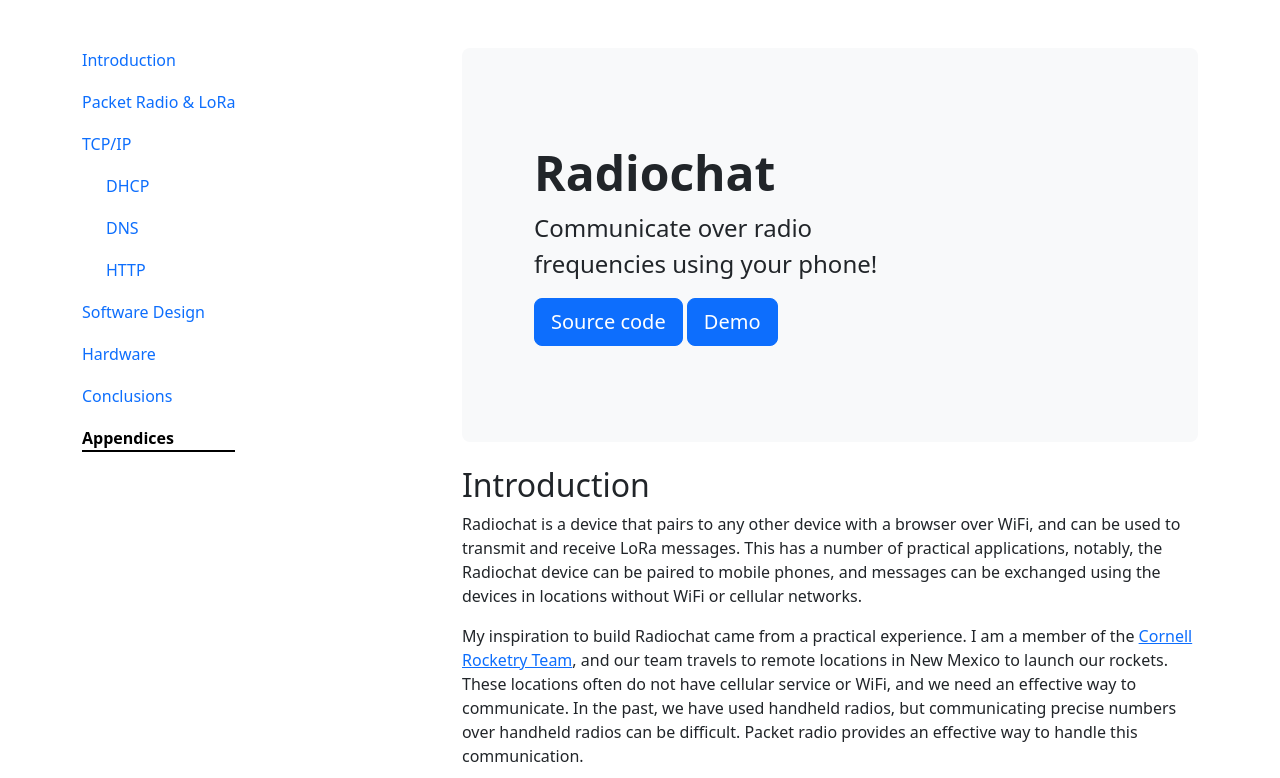
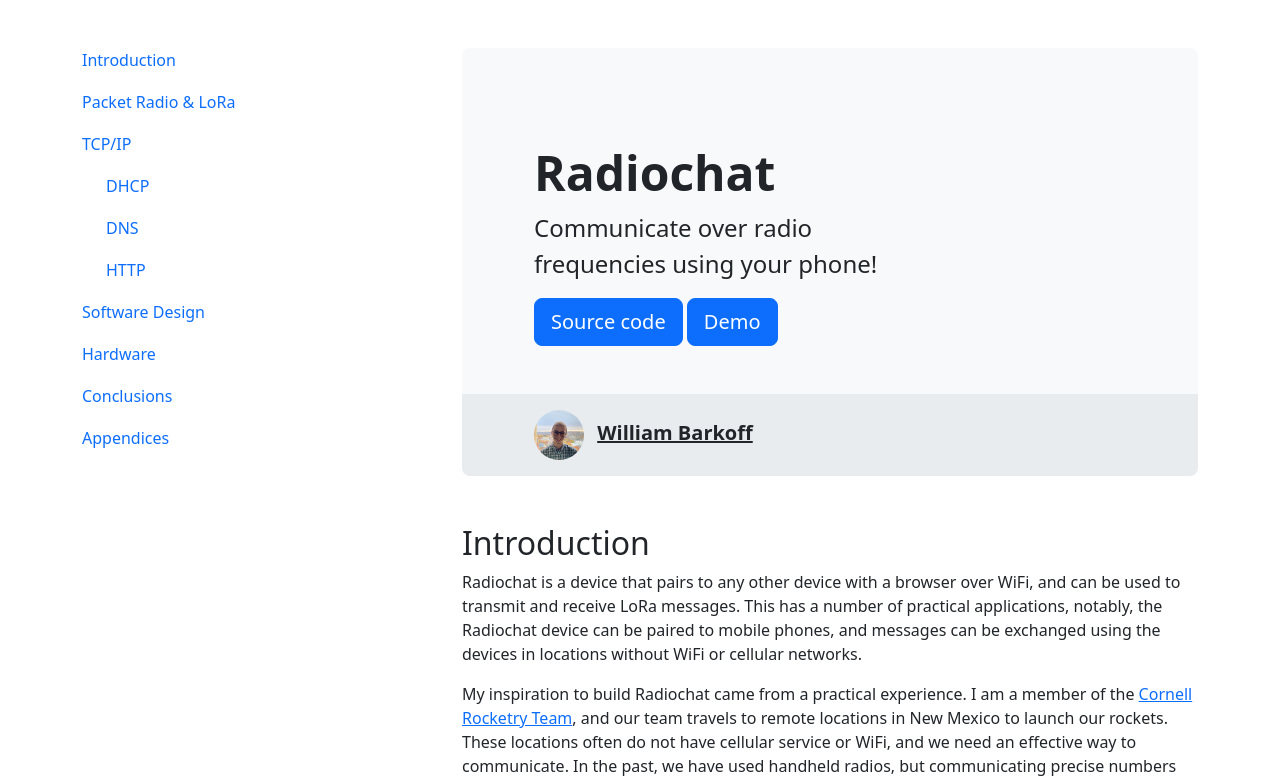
Before and after one commit to willbarkoff/radiochat, a plain HTML site: page docs/index.html in a window 1280 px wide. Shown: the top 778 px of the page. Drawn offline with nearby package versions, Linux system fonts and the light colour scheme.

Commit message:
add my name to lab report

```diff
--- a/docs/index.html
+++ b/docs/index.html
@@ -33,11 +33,11 @@
 
             <div class="col-xs-12 col-md-8">
                 <div data-bs-spy="scroll" data-bs-target="#nav" data-bs-smooth-scroll="true" tabindex="0">
-
-                    <div class="p-5 mb-4 bg-body-tertiary rounded-3">
+                    <div class="pt-5 px-5 bg-body-tertiary rounded-top-3">
                         <div class="container-fluid py-5">
                             <div class="container">
                                 <h1 class="display-5 fw-bold">Radiochat</h1>
+
                                 <p class="col-md-8 fs-4">
                                     Communicate over radio frequencies using your phone!
                                 </p>
@@ -52,6 +52,18 @@
                                 </div>
                             </div>
                         </div>
+                    </div>
+                    <div class="mb-5 p-2 px-5 bg-body-secondary rounded-bottom-3">
+                        <div class="container-fluid">
+                            <div class="container">
+                                <p class="fs-5 my-2">
+                                    <img src="./img/pfp-square.jpg" width="50" class="rounded-circle me-2">
+                                    <a class="link-dark" href="https://willbarkoff.dev"><strong>William Barkoff</strong></a>
+                                </p>
+                            </div>
+                        </div>
+                    </div>
+
                     </div>
 
                     <div id="introduction">
```
Also changed, not shown: docs/img/pfp-square.jpg (added).
